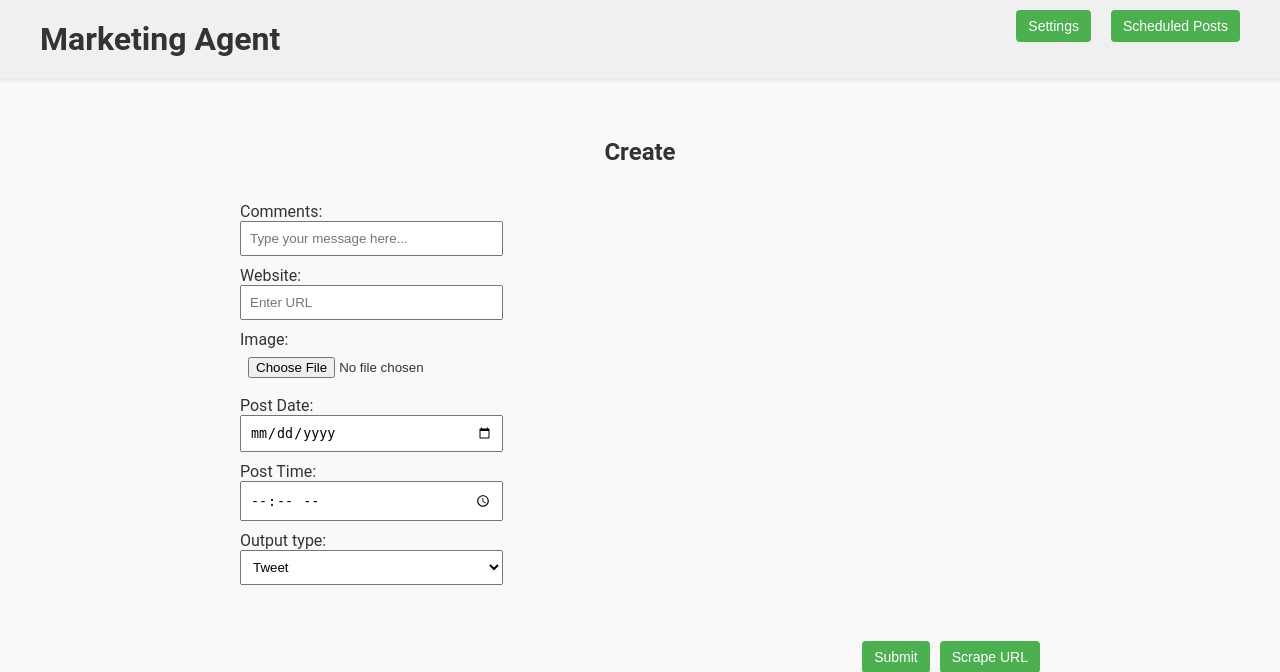
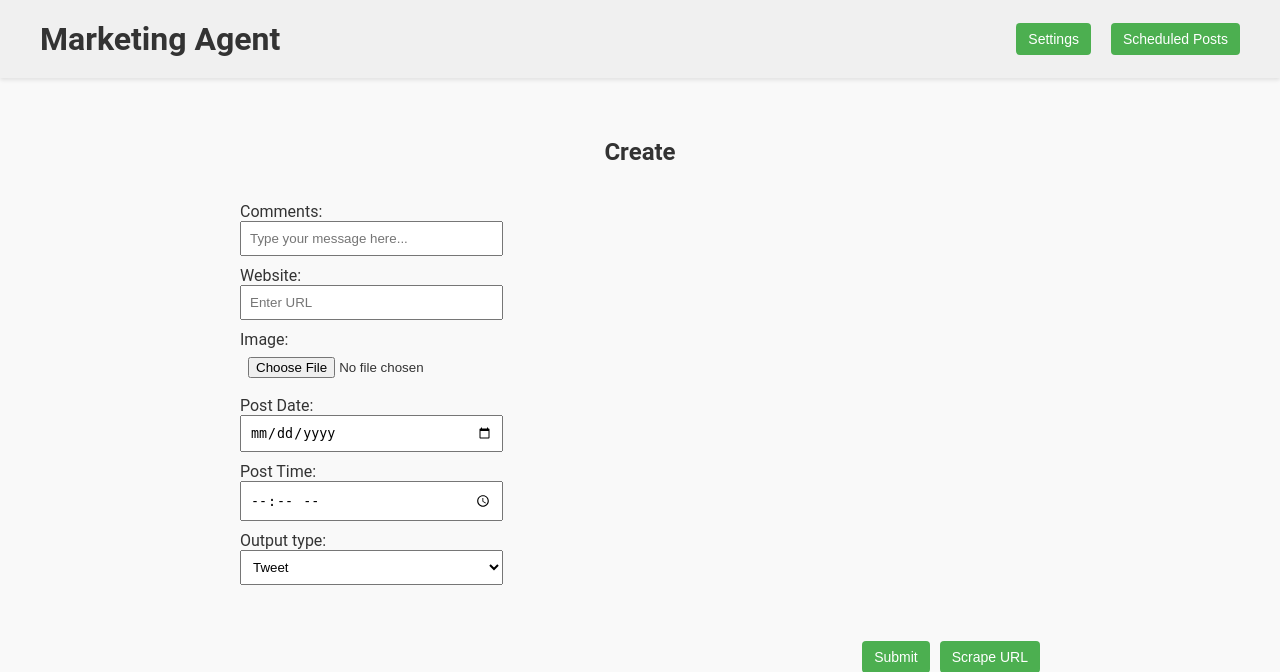
Before and after one commit to mslanden/media-posting-agent, a Flask app: page / in a window 1280 px wide. Shown: the top 672 px of the page. Run offline with Flask 3, Linux system fonts and the light colour scheme.

Commit message:
fix: Place buttons in header's flex container

```diff
--- a/frontend/templates/index.html
+++ b/frontend/templates/index.html
@@ -70,7 +70,7 @@
     <body {% if settings and settings.dark_mode %}class="dark-mode" {% endif %}>
         <header>
             <h1 style="padding-left: 20px">Marketing Agent</h1>
-            <div style="position: absolute; top: 10px; right: 20px;">
+            <div>
                 <button id="settings-button" style="margin-right: 10px;">Settings</button>
                 <button id="scheduled-posts-button">Scheduled Posts</button>
             </div>
```
